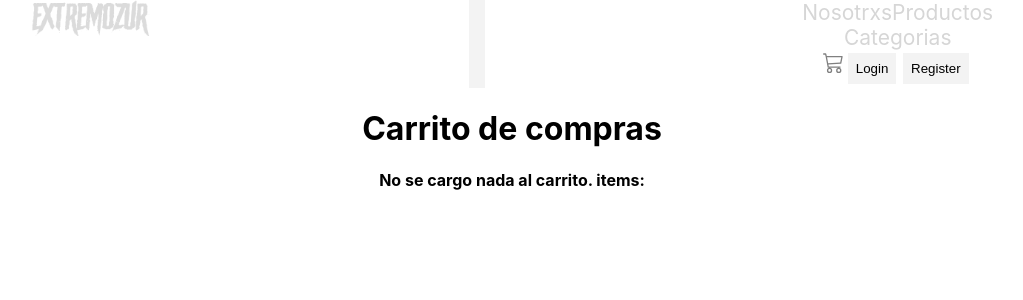
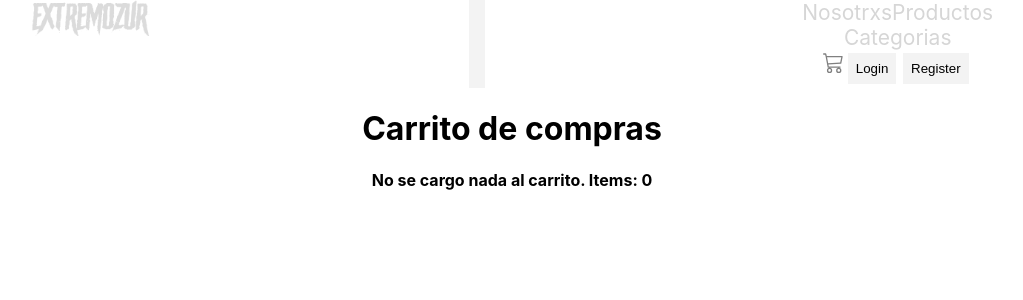
Before and after one commit to JorgeSchelotto/EcommerceReactjs, a React (Create React App) app: page /shoppingCart in a window 1280 px wide. Shown: the top 300 px of the page, without its empty margins (128-1151 px from the left). Built offline with nearby package versions, Linux system fonts and the light colour scheme; the HTML template or start-up script is replaced by a standard one.

Commit message:
desafio context

```diff
--- a/src/Context/cartContext.js
+++ b/src/Context/cartContext.js
@@ -1,7 +1,7 @@
 import React, { useContext, useState } from 'react';
 
 
-export const cartContext = React.createContext([]);
+export const cartContext = React.createContext();
 
 
 export const useCartContext = () => useContext(cartContext);
@@ -10,7 +10,7 @@ export function CacheProvider({ defaultValue = [], children }) {
     const [cache, setCache] = useState(defaultValue);
 
     function getFromCache(id) {
-        return caches.find(obj => obj.id === id);
+        return cache.find(obj => obj.id === id);
     }
 
     function isInCache(id) {
@@ -18,12 +18,8 @@ export function CacheProvider({ defaultValue = [], children }) {
     }
 
     function addToCache(obj) {
-        if (isInCache(obj && obj.id)) {
-            console.log('Wont-t add existing obj to cache');
-            return;
-        }
-
-        setCache([...cache, obj]);
+        const newItem = [...cache, obj];
+        setCache(newItem);
     }
 
     function cleanCache() {
--- a/src/components/ItemDetail/ItemDetail.jsx
+++ b/src/components/ItemDetail/ItemDetail.jsx
@@ -6,14 +6,38 @@ import { Row, Col } from "react-bootstrap";
 import Counter from "../Count/Counter";
 import { useCartContext, CacheProvider } from "../../Context/cartContext";
 
+
+function BuyButton({product, total}) {
+    const {
+        cache,
+        addToCache,
+
+      } = useCartContext();
+
+
+      useEffect(() => {
+        alert(cache);
+
+      }, [cache])
+
+
+  function clickBuy(event) {
+    event.stopPropagation();
+    addToCache({ product: product, total: total });
+  }
+
+  return(
+    //<Link to="/shoppingCart">
+        <button onClick={clickBuy}> COMPRAR </button>
+    //</Link>
+  )
+
+
+
+
+}
+
 export default function ItemDetail({ product }) {
-  const {
-    cache,
-    addToCache,
-    isInCache,
-    cacheSize,
-    cleanCache,
-  } = useCartContext();
 
   let [total, setTotal] = useState(0);
   const min = 1;
@@ -23,11 +47,6 @@ export default function ItemDetail({ product }) {
     setTotal(total + count >= max ? (total = max) : total + count);
   }
 
-  function clickBuy(event) {
-    event.stopPropagation();
-    alert(product);
-    addToCache({ product: product, total: total });
-  }
 
   return (
     <>
@@ -47,10 +66,8 @@ export default function ItemDetail({ product }) {
               <span>Total </span>
               <span>{total ? total : ""}</span>
             </p>
-            <CacheProvider value={[]}>
-              <Link to="/shoppingCart">
-                <button onClick={clickBuy}> COMPRAR </button>
-              </Link>
+            <CacheProvider>
+                <BuyButton prod={product} total={total}/>
             </CacheProvider>
           </div>
         </Col>
--- a/src/components/ShoppingCart/Cart.jsx
+++ b/src/components/ShoppingCart/Cart.jsx
@@ -4,21 +4,35 @@ import { Container, Row, Col } from "react-bootstrap";
 
 import { useCartContext, CacheProvider } from "../../Context/cartContext";
 
+
+export function CacheView(){
+    const {cache, cacheSize} = useCartContext()
+
+
+    return (
+        <>
+            {cacheSize > 0 ? (
+                <p> Total: {cacheSize}</p>
+            ) : (
+                <strong>No se cargo nada al carrito. Items: {cacheSize} </strong>
+            )}
+
+        </>
+    )
+}
+
+
 export default function Cart() {
-  const { cache, cacheSize } = useCartContext();
+
 
   return (
     <Container>
       <Row>
         <Col xs={10} md={5}>
           <h1>Carrito de compras</h1>
-          <CacheProvider>
-            {cache ? (
-              <p> Total: {cache.product.name}</p>
-            ) : (
-              <strong>No se cargo nada al carrito. items: {cacheSize} </strong>
-            )}
-          </CacheProvider>
+            <CacheProvider>
+                <CacheView/>
+            </CacheProvider>
         </Col>
       </Row>
     </Container>
```
